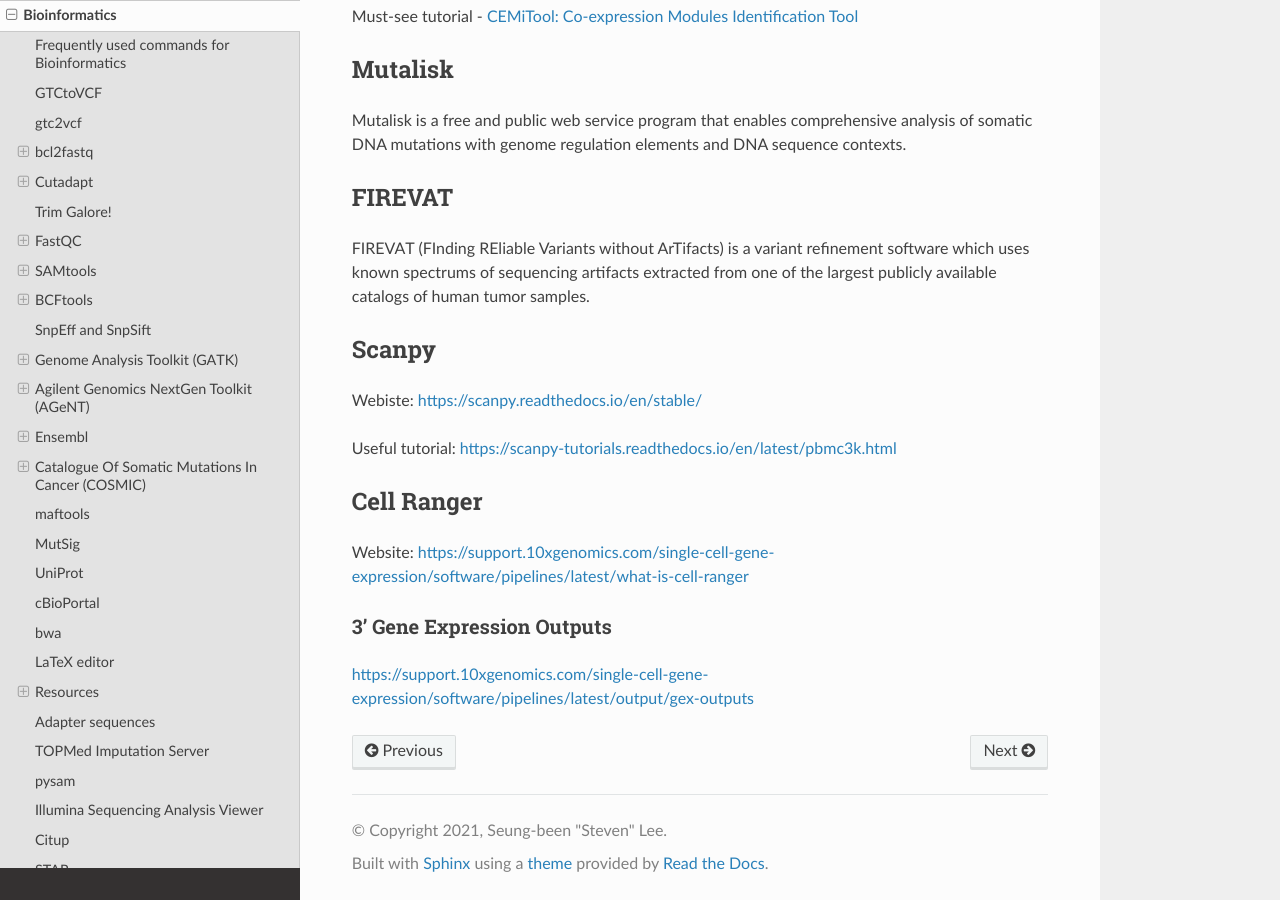
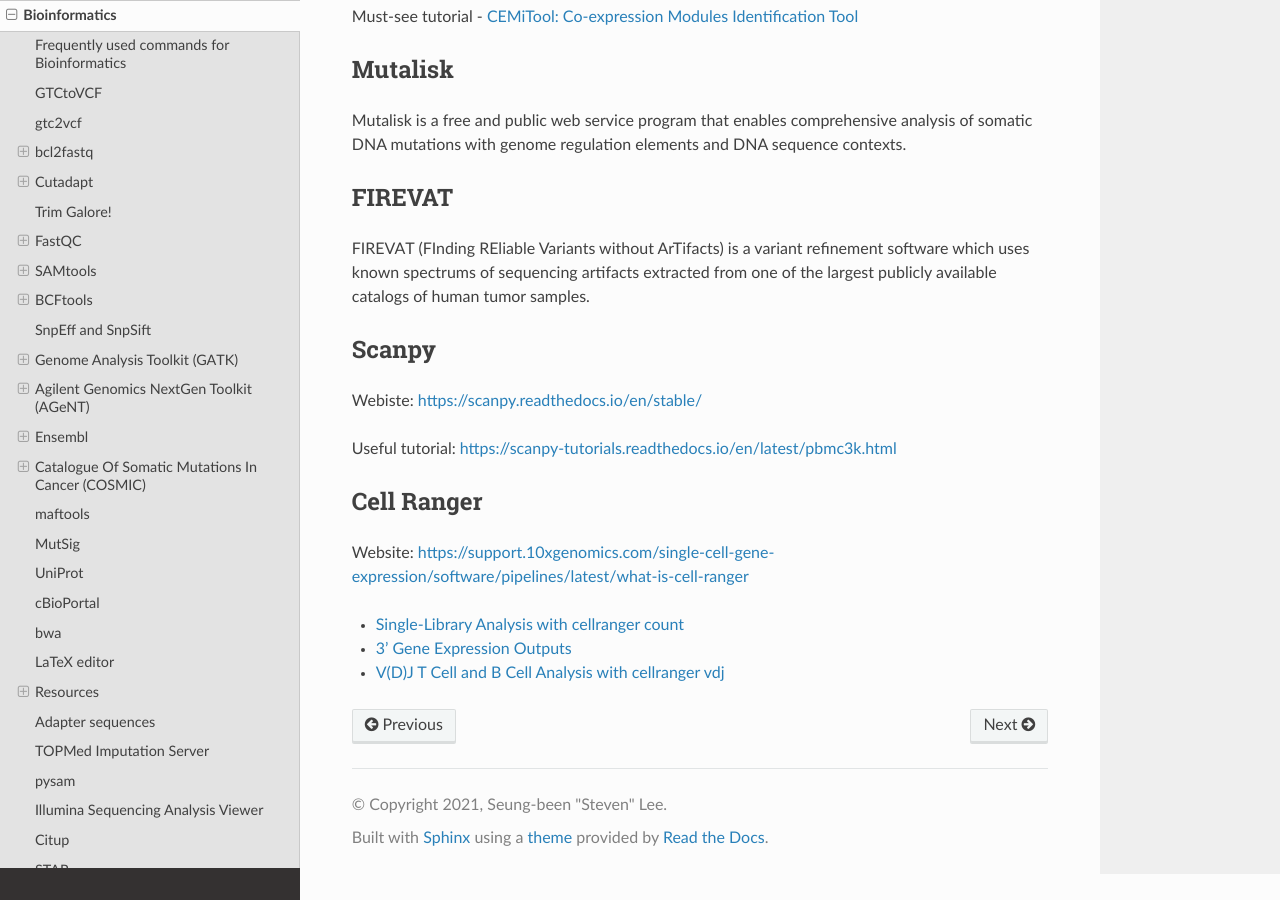
Before and after one commit to sbslee/notes, a Sphinx documentation site: the page built from docs/bioinformatics.rst, in a window 1280 px wide and 900 px high, scrolled down 22344 px. Built offline with Sphinx 7.4.7 and the Read the Docs theme 2.0.0, drawn with Linux system fonts in a browser that asks for light colours.

Commit message:
Update bioinformatics.rst

```diff
--- a/docs/bioinformatics.rst
+++ b/docs/bioinformatics.rst
@@ -1038,7 +1038,6 @@
 
 Website: https://support.10xgenomics.com/single-cell-gene-expression/software/pipelines/latest/what-is-cell-ranger
 
-3' Gene Expression Outputs
---------------------------
-
-https://support.10xgenomics.com/single-cell-gene-expression/software/pipelines/latest/output/gex-outputs
+- `Single-Library Analysis with cellranger count <https://support.10xgenomics.com/single-cell-gene-expression/software/pipelines/latest/using/count#cr-count>`__
+- `3' Gene Expression Outputs <https://support.10xgenomics.com/single-cell-gene-expression/software/pipelines/latest/output/gex-outputs>`__
+- `V(D)J T Cell and B Cell Analysis with cellranger vdj <https://support.10xgenomics.com/single-cell-vdj/software/pipelines/latest/using/vdj#what>`__
```
